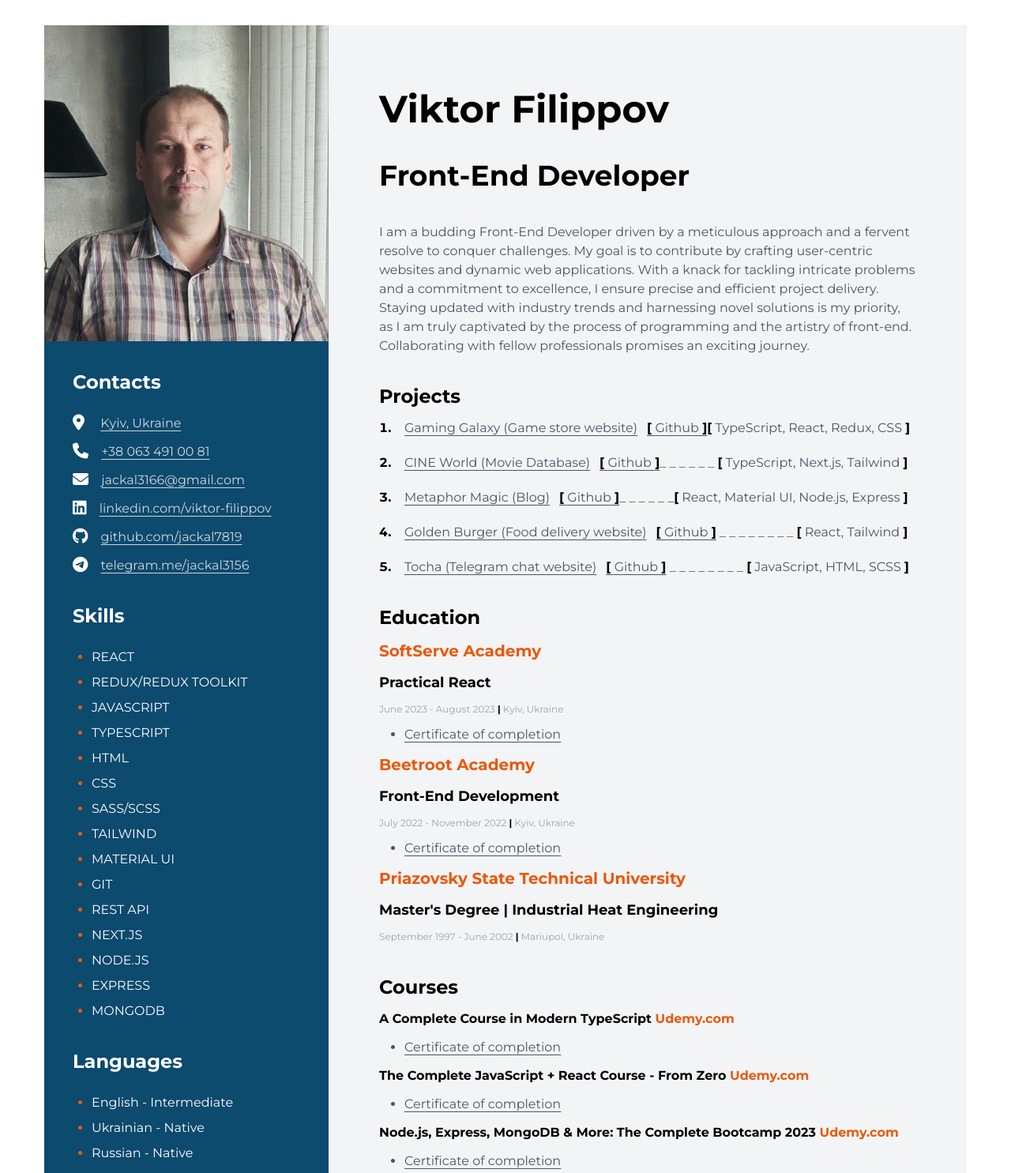
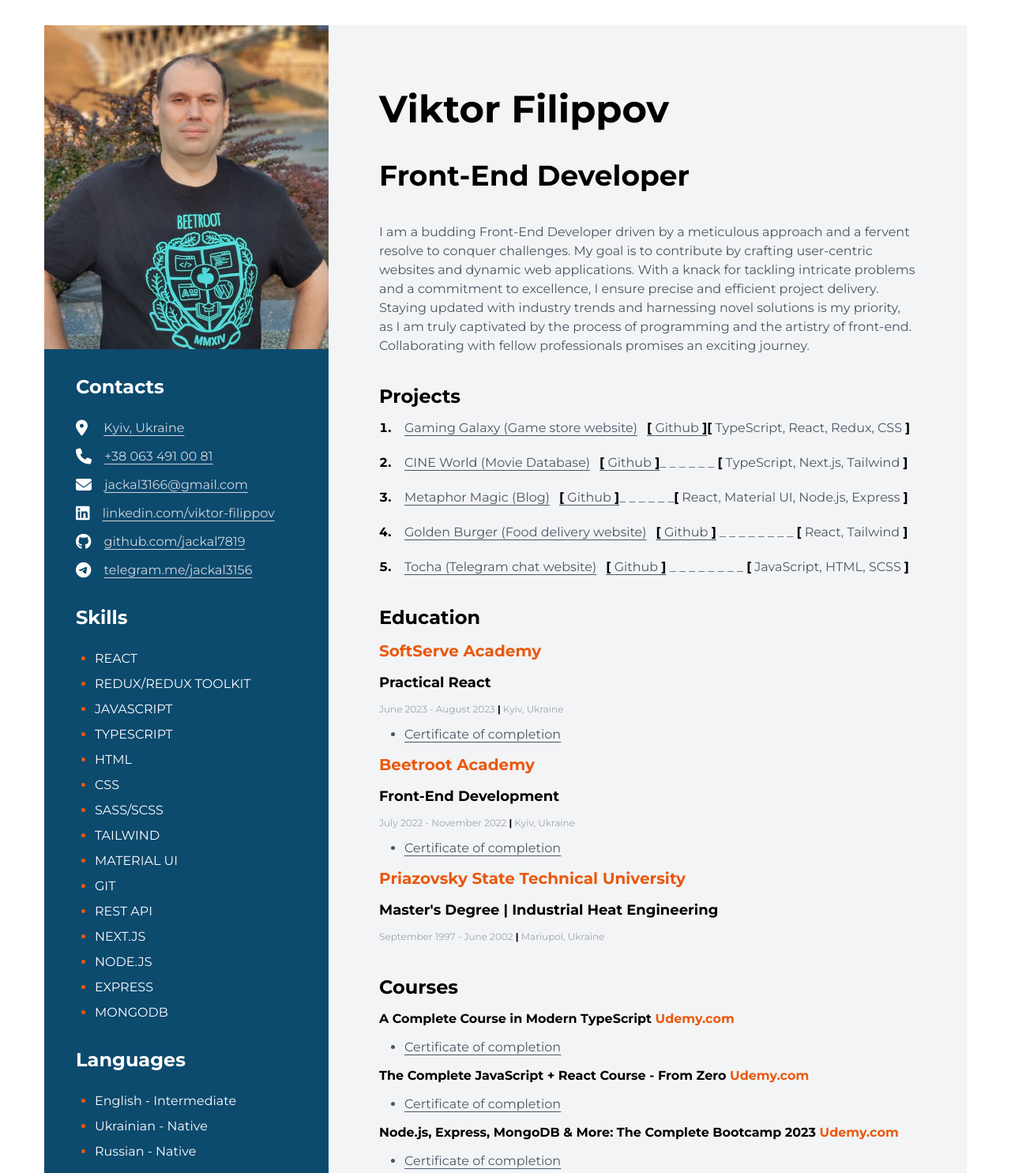
Before and after one commit to jackal7819/resume, a plain HTML site: page index.html in a window 1280 px wide. Shown: the top 1485 px of the page at 79% size. Drawn offline with nearby package versions, Linux system fonts and the light colour scheme.

Commit message:
Add photo

```diff
--- a/index.html
+++ b/index.html
@@ -290,16 +290,16 @@
             </div>
             <!--Sidebar-->
             <aside class="w-full text-white bg-sky-900">
-                <div class="mb-9">
+                <div class="mb-8">
                     <img
-                        src="photo1.jpg"
+                        src="photo_14.jpg"
                         alt="photo"
                         class="w-full h-full object-fit-contain" />
                 </div>
                 <!--Contacts-->
-                <section class="ml-9 mb-9">
+                <section class="mb-8 ml-10">
                     <h3 class="mb-6 text-2xl font-bold">Contacts</h3>
-                    <div class="">
+                    <div>
                         <p class="mb-3">
                             <i
                                 class="fa-sharp fa-solid fa-location-dot fa-lg"></i>
@@ -355,8 +355,8 @@
                         </p>
                     </div>
                 </section>
-                <!--Tech scills-->
-                <section class="ml-9 mb-9">
+                <!--Tech skills-->
+                <section class="mb-8 ml-10">
                     <h3 class="mb-6 text-2xl font-bold">Skills</h3>
                     <ul class="ml-6 text-orange-600 list-disc">
                         <li class="mb-2">
@@ -407,7 +407,7 @@
                     </ul>
                 </section>
                 <!--Languages-->
-                <section class="ml-9 mb-9">
+                <section class="mb-8 ml-10">
                     <h3 class="mb-6 text-2xl font-bold">Languages</h3>
                     <ul class="ml-6 text-orange-600 list-disc">
                         <li class="mb-2">
@@ -424,7 +424,7 @@
                     </ul>
                 </section>
                 <!--Hobbies-->
-                <section class="ml-9 mb-9">
+                <section class="mb-8 ml-10">
                     <h3 class="mb-6 text-2xl font-bold">Interests</h3>
                     <ul class="ml-6 text-orange-600 list-disc">
                         <li class="mb-2">
```
Also changed, not shown: photo.jpg (deleted), photo1.jpg (deleted), photo_12.jpg (added), photo_14.jpg (added), photo_18.jpg (added).
